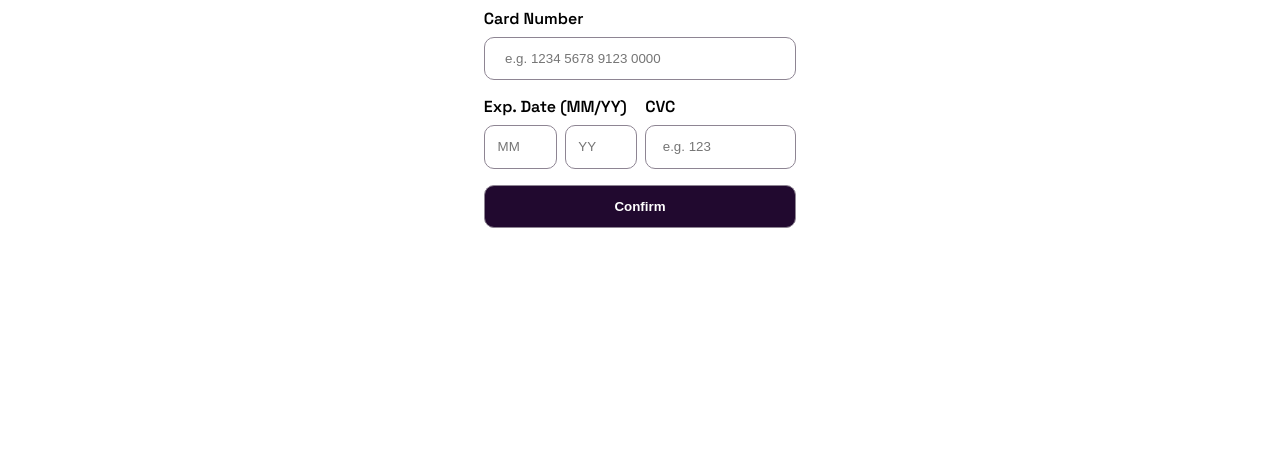
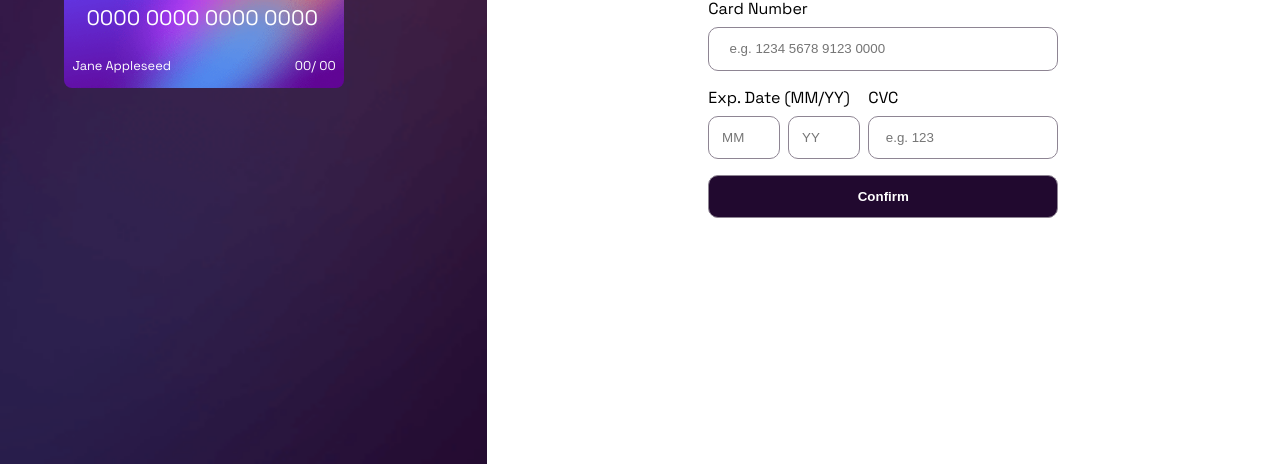
Before and after one commit to Lynxx22/interacive-card, a plain HTML site: page index.html in a window 1280 px wide. Shown: the part 336-800 px from the top of the page. Drawn offline with Linux system fonts and the light colour scheme.

Commit message:
fix desktop version

```diff
--- a/index.html
+++ b/index.html
@@ -2,24 +2,17 @@
 <html lang="en">
 <head>
   <meta charset="UTF-8">
-  <meta name="viewport" content="width=device-width, initial-scale=1.0"> <!-- displays site properly based on user's device -->
+  <meta name="viewport" content="width=device-width, initial-scale=1.0">
 
   <link rel="icon" type="image/png" sizes="32x32" href="./images/favicon-32x32.png">
   <link rel="stylesheet" href="style.css">
 
   <title>Interactive card details form</title>
 
-  <!-- Feel free to remove these styles or customise in your own stylesheet 👍 -->
-  <!-- <style>
-    .attribution { font-size: 11px; text-align: center; }
-    .attribution a { color: hsl(228, 45%, 44%); }
-  </style> -->
+
 </head>
 <body>
 <div class="img-bg">
-  <img src="./images/bg-main-mobile.png" alt="background image">
-
-</div>
   <div class="card-back">
     <img src="./images/bg-card-back.png" alt="">
     <p id="card-cvc">000</p>
@@ -30,10 +23,10 @@
      <p id="name">Jane Appleseed</p>
      <p id="exp-date"> <span id="MM">00</span>/ <span id="YY">00</span> </p>
   </div>
-  <!-- 0000 0000 0000 0000
-  Jane Appleseed
-  00/00 -->
+  </div>
+</div>
 
+<div class="form-section">
 
 <form action="">
   <div class="input-aria">
@@ -62,6 +55,7 @@
 </div>
 <input type="submit" id="confirm" value="Confirm">
 </form>
+</div>
   <!-- Completed state start
 
   Thank you!
--- a/style.css
+++ b/style.css
@@ -1,7 +1,7 @@
 @import url('https://fonts.googleapis.com/css2?family=Space+Grotesk:wght@300..700&display=swap');
 
 
-*{
+*, *::after, *::before{
     box-sizing: border-box;
     margin: 0;
     padding: 0;
@@ -15,8 +15,6 @@
 }
 body{
     font-family: "Space Grotesk", sans-serif;
-    position: relative;
-    margin: auto;
 }
 img{
     width: 100%;
@@ -27,14 +25,12 @@ input{
     padding-inline: .8rem;
     border: 1px solid var(--Dark-grayish-violet);
     width: 100%;
+}
+input:focus{
+    border-color: var(--Very-dark-violet);
+}
 
-}
-.img-bg{
-    height: 11rem;
-    overflow: hidden;
-    margin-bottom: 4rem;
-    margin-inline: auto;
-}
+
 
 form, .input-aria{
     display: flex;
@@ -44,36 +40,42 @@ form, .input-aria{
 .input-aria{
     gap: .5rem;
 }
+.form-section{
+    width: 370px;
+    padding: 1rem 1.8rem;
+}
 form{
-    width: 370px;
     gap: 1rem;
-    padding: 1rem 1.8rem;
     margin: auto;
+    max-width: 350px;
 }
 form .input-aria label{
-    font-weight: 600;
-    font-size: 1rem;
+    font-weight: 400;
 }
 form .grouped-aria{
-   display: flex;
-   flex-direction: row;
+    display: flex;
+    flex-direction: row;
     justify-content: space-between;
 }
 form .grouped-aria .input-aria:first-child{
     display: grid;
     grid-template-columns: 1fr 1fr;
-    width: 13rem;
+    width: fit-content;
+}
+form .grouped-aria .input-aria:first-child input{
+    width:4.5rem;
 }
 
 form .grouped-aria .input-aria:first-child label{
     grid-column: 1 / 3;
 }
-/* form .grouped-aria .input-aria:first-child input{
 
-}
-form .grouped-aria .input-aria:last-child input{
-    width: ;
-} */
+
+
+
+
+
+
 form #confirm{
 background-color: var(--Very-dark-violet);
 color: white;
@@ -87,6 +89,8 @@ font-weight: 600;
 .card-front, .card-back{
     width: 17rem;
     position: absolute;
+    width: 280px;
+    height: 140px;
 }
 .card-back{
     top: 3vh;
@@ -94,20 +98,18 @@ font-weight: 600;
 }
 .card-back #card-cvc{
     position: absolute;
-    top: 40%;
-    right: 10%;
+    top: 46%;
+    right: 12%;
     z-index: 22;
 }
 .card-front{
     top: 18vh;
     left: 5%;
-    width: 280px;
     background: url(./images/bg-card-front.png);
     background-position: center;
     background-size: cover;
     border-radius: 8px;
     /* border: 2px solid red; */
-    height: 140px;
     z-index: 6;
 
 }
@@ -136,3 +138,31 @@ font-weight: 600;
     right: 3%;
     font-size: .8rem;
 }
+.img-bg{
+    background: url("./images/bg-main-mobile.png");
+    background-position: center;
+    background-size: cover;
+    height: 11rem;
+    margin-bottom: 6rem;
+    width: 100vw;
+}
+@media screen and (min-width: 975px) {
+    body{
+        display: flex;
+        justify-content: space-between;
+        align-items: center;
+
+    }
+    .img-bg{
+        /* background: url("./images/bg-main-desktop.png") ; */
+      width: 40%;
+      height: 100vh;
+      margin-bottom: 0;
+    }
+    .card-front, .card-back{
+        transform: translate(0%, 100%);
+    }
+    .form-section{
+        width: 65%;
+    }
+}
```
Lines whose indentation alone changed are shown as unchanged.
